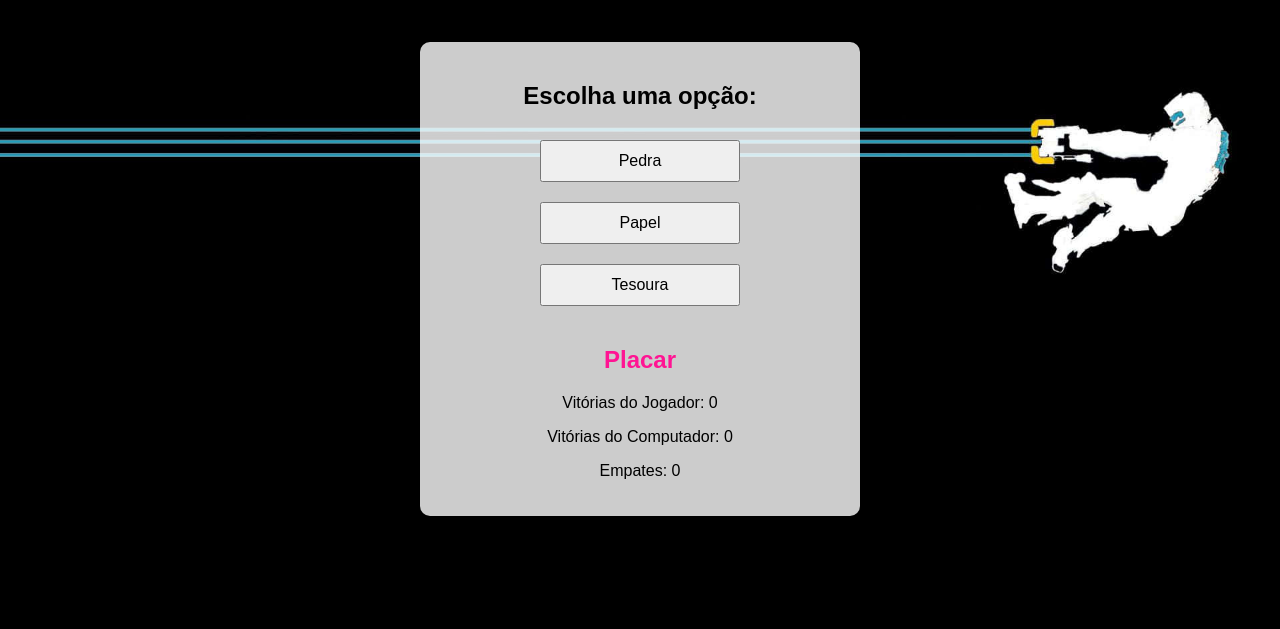
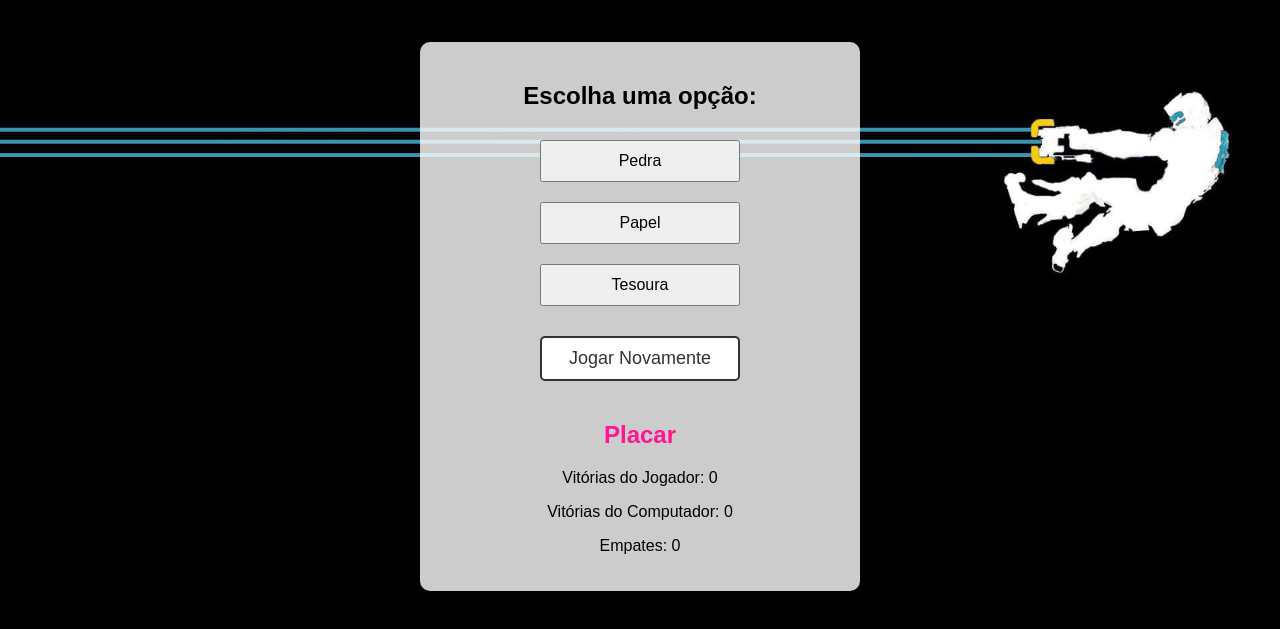
Before and after one commit to mryanalmeida/JokenPow, a plain HTML site: page index.html in a window 1280 px wide. Shown: the part 115-744 px from the top of the page. Drawn offline with Linux system fonts and the light colour scheme.

Commit message:
jokenpow

```diff
--- a/style.css
+++ b/estilo.css
@@ -65,9 +65,21 @@ button {
     font-size: 16px;
 }
 
+/* Botão "Jogar Novamente" */
+#jogar-novamente {
+    font-size: 18px;
+    padding: 10px 20px;
+    margin-top: 20px;
+    background-color: #fff;
+    border: 2px solid #333;
+    border-radius: 5px;
+    color: #333;
+    cursor: pointer;
+}
+
 /*#escolha-jogador h2 */
-    /* Definir o texto em negrito */
-    /*font-weight: bold;*/
+/* Definir o texto em negrito */
+/*font-weight: bold;*/
 
 
 /* Media Query de telas menores que 600px (celulares) */
--- a/index.html
+++ b/index.html
@@ -5,7 +5,7 @@
     <meta charset="UTF-8">
     <meta name="viewport" content="width=device-width, initial-scale=1.0">
     <title>Jogo do Jokenpô</title>
-    <link rel="stylesheet" href="style.css">
+    <link rel="stylesheet" href="estilo.css">
     <link rel="manifest" href="manifest.json">
 </head>
 
@@ -17,6 +17,7 @@
             <button onclick="jogar('pedra')">Pedra</button>
             <button onclick="jogar('papel')">Papel</button>
             <button onclick="jogar('tesoura')">Tesoura</button>
+            <button onclick="resetarPagina()" id="jogar-novamente">Jogar Novamente</button>
         </div>
         <div id="resultado">
             <p id="movimento-jogador"></p>
@@ -29,7 +30,6 @@
             <p>Vitórias do Computador: <span id="vitorias-computador">0</span></p>
             <p>Empates: <span id="empates">0</span></p>
         </div>
-
     </div>
     <script src="jogo.js"></script>
 </body>
--- a/jogo.js
+++ b/jogo.js
@@ -45,3 +45,7 @@ function atualizarPlacar(resultado) {
         document.getElementById('empates').innerText = empates;
     }
 }
+
+function resetarPagina() {
+    location.reload(); // Recarrega a página atual
+}
```
